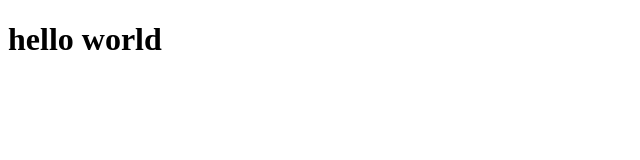
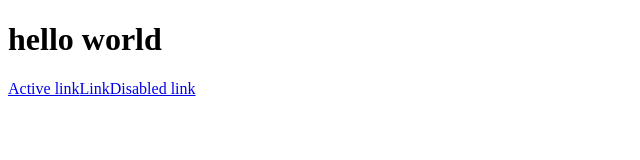
Before and after one commit to DevalRahmawan/tutor-git, a plain HTML site: page index.html in a window 1280 px wide. Shown: the whole page, without its empty margins (0-640 px from the left). Drawn offline with Linux system fonts and the light colour scheme.

Commit message:
create navbar

```diff
--- a/index.html
+++ b/index.html
@@ -8,5 +8,12 @@
 </head>
 <body>
     <h1>hello world</h1>
+    <header>
+        <nav class="nav nav-tabs flex-column">
+            <a class="nav-link active" href="#" aria-current="page">Active link</a>
+            <a class="nav-link" href="#">Link</a>
+            <a class="nav-link disabled" href="#">Disabled link</a>
+        </nav>
+    </header>
 </body>
 </html>
--- a/style.css
+++ b/style.css
@@ -0,0 +1,3 @@
+header nav{
+    display: flex;
+}
```
